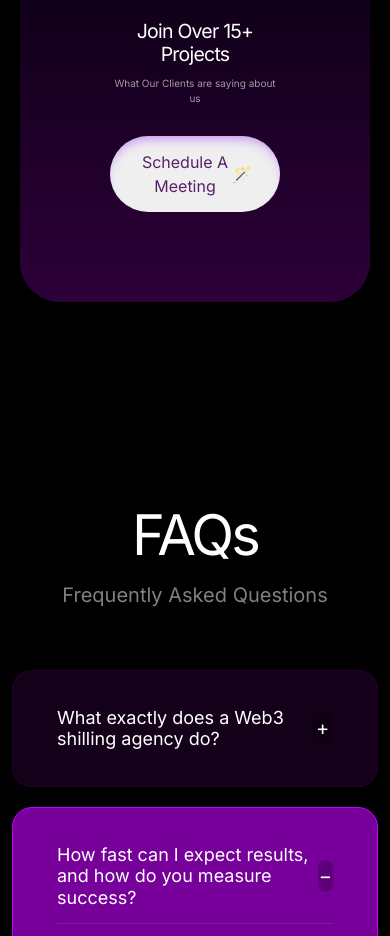
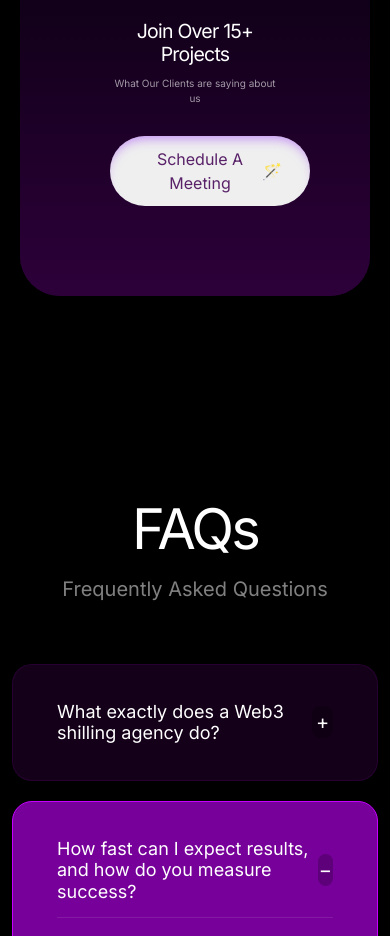
Before and after one commit to masterferanmi0708-set/merit, a React (Create React App) app: page / in a window 390 px wide. Shown: the part 10962-11898 px from the top of the page. Built offline with nearby package versions, Linux system fonts and the light colour scheme.

Commit message:
first commit

```diff
--- a/src/App.css
+++ b/src/App.css
@@ -1330,6 +1330,7 @@ html, body {
 } */
 
 .schedule-btn {
+  width: 220px;
   color: #582168;
   border: none;
   border-radius: 50px;
@@ -1345,6 +1346,13 @@ html, body {
   font-size: clamp(8px, 10vw, 16px) !important;
 }
 
+@media (max-width: 480px) {
+  .schedule-btn {
+    width: 200px;
+    height: 70px;
+  }
+}
+
 .schedule-btn::after{
   content: '';
   position: absolute;
@@ -1573,3 +1581,10 @@ body {
     margin-top: 0;
   }
 }
+
+/* @media (max-width: 768px) {
+  .schedule-btn {
+    padding: 10px 40px;
+    font-size: 14px;
+  }
+} */
```
